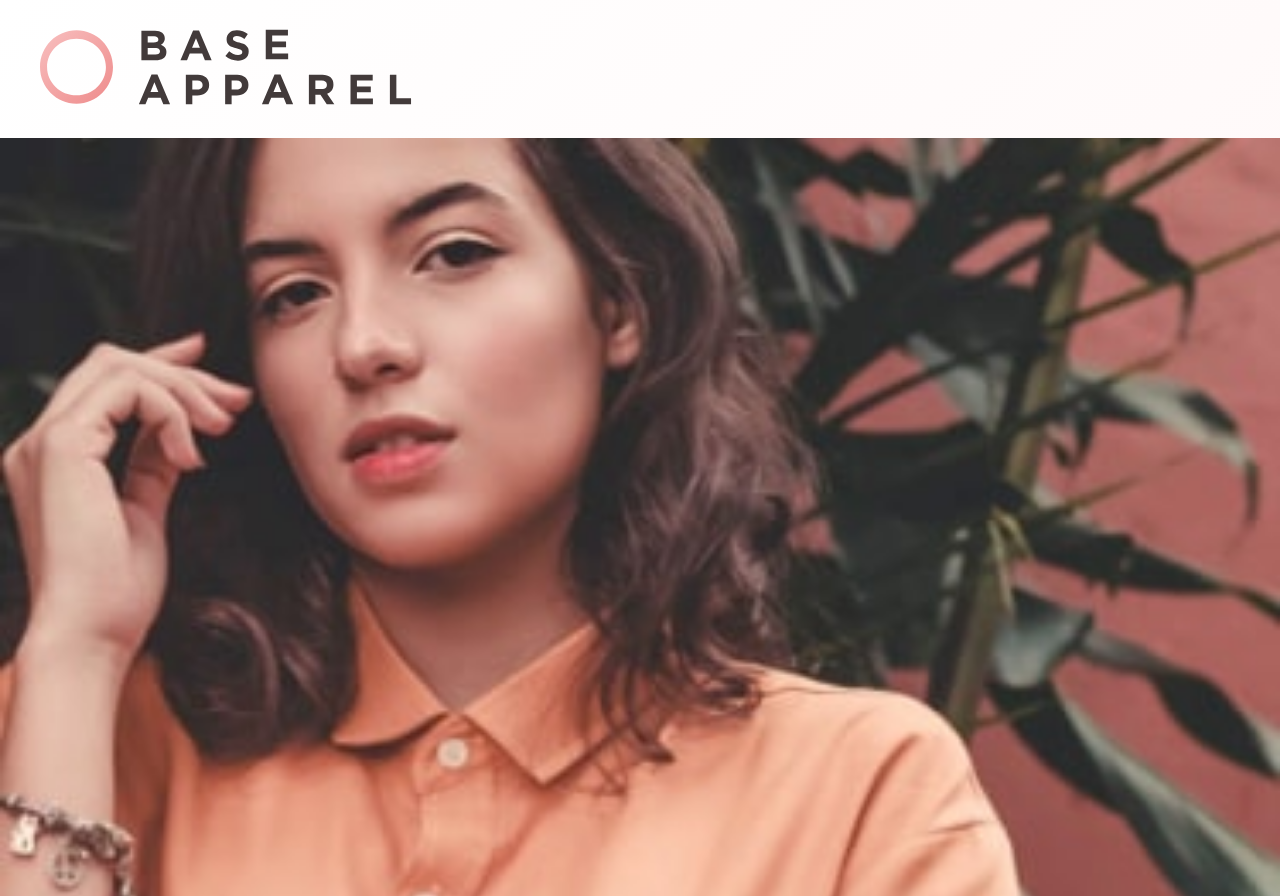
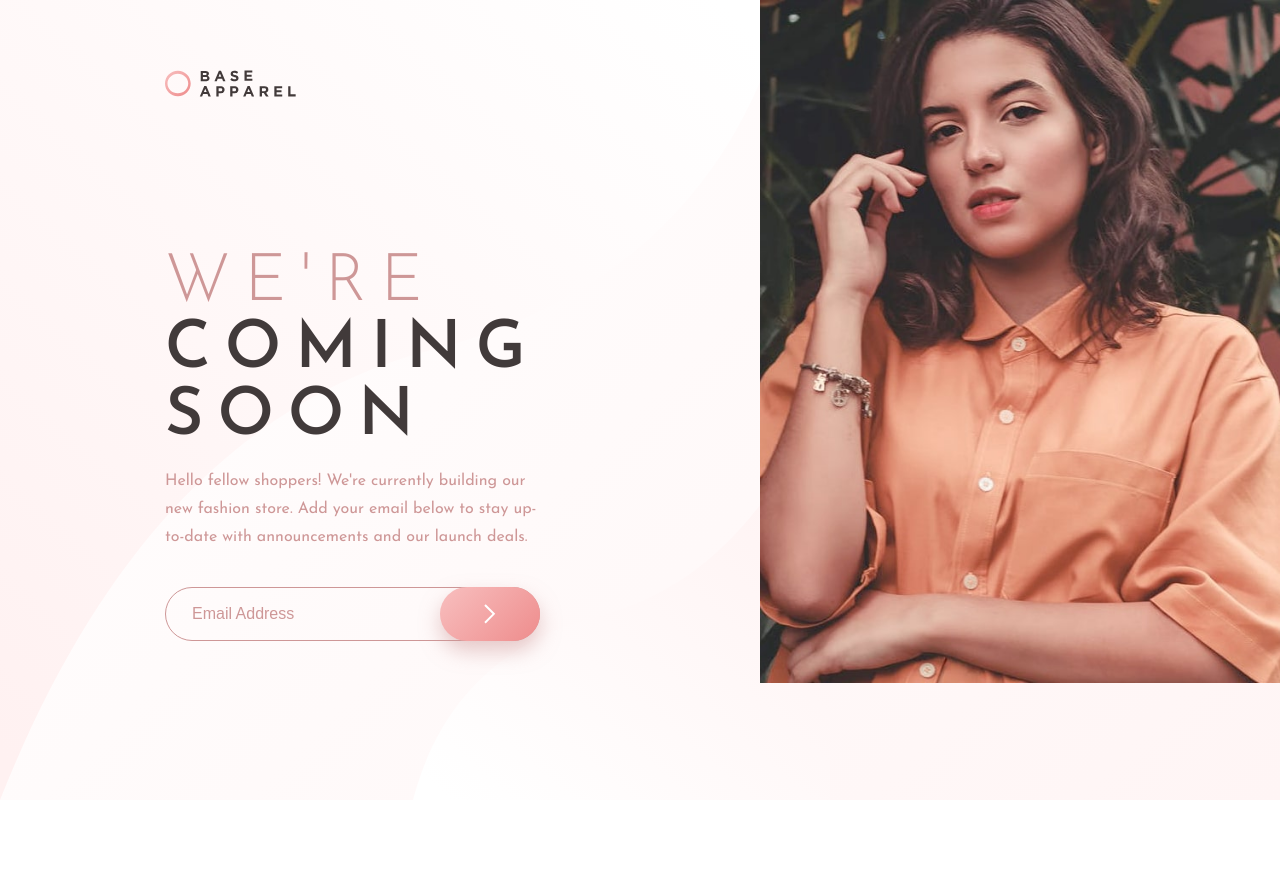
Before and after one commit to Rakha112/base-apparel-coming-soon, a plain HTML site: page index.html in a window 1280 px wide. Shown: the top 896 px of the page. After the commit the page ends 800 px from the top, so only its background shows below. Drawn offline with Linux system fonts and the light colour scheme.

Commit message:
initial commit

```diff
--- a/index.html
+++ b/index.html
@@ -18,6 +18,7 @@
 </head>
 <body>
   <div class="container">
+    <div class="isi">
       <div class="logo">
         <img src="images/logo.svg" alt="">
       </div>
@@ -42,6 +43,7 @@
         </div>
       </div>
     </div>
+  </div>
   <!-- <footer>
     <p class="attribution">
       Challenge by <a href="https://www.frontendmentor.io?ref=challenge" target="_blank">Frontend Mentor</a>.
--- a/scss/main.scss
+++ b/scss/main.scss
@@ -19,22 +19,61 @@ body {
 }
 
 .container {
+    @media screen and (min-width: 1000px) {
         display: flex;
-
+        flex-direction: row;
+        align-items: center;
+        justify-content: center;
+        min-height: 100vh;
+    }
+    display: flex;
     flex-direction: column;
     min-height: 100vh;
+    .isi {
+
+        @media screen and (min-width: 1000px) {
+            gap: 220px;
+            width: 1440px;
+            height: 800px;
+            display: grid;
+            grid-template-columns: 1fr;
+            overflow: hidden;
+            background-image: url("../images/bg-pattern-desktop.svg");
+            background-repeat: no-repeat;
+            background-size: contain;
+        }
         .logo {
+            @media screen and (min-width: 1000px) {
+                grid-column: 1/2;
+                grid-row: 1;
+                margin: 70px 0 28px 165px;
+            }
             margin: 28px 0 28px 40px;
             img {
+                @media screen and (min-width: 1000px) {
+                    width: 35%;
+                }
                 width: 30%;
             }
         }
         .gambar {
+            @media screen and (min-width: 1000px) {
+                grid-column: 2/3;
+            }
             .gambar-dekstop {
                 display: none;
+                @media screen and (min-width: 1000px) {
+                    display: block;
+                    img {
+                        width: 100%;
+                    }
+                }
 
             }
             .gambar-mobile {
+                @media screen and (min-width: 1000px) {
+                    display: none;
+                }
                 img {
                     width: 100%;
                 }
@@ -42,10 +81,23 @@ body {
             }
         }
         .content {
+            @media screen and (min-width: 1000px) {
+                grid-column: 1/2;
+                grid-row: 1;
+                padding: 0;
+                margin-left: 165px;
+                margin-top: 200px;
+                text-align: left;
+
+            }
             text-align: center;
             padding: 0 40px;
             margin-bottom: 100px;
             h1 {
+                @media screen and (min-width: 1000px) {
+                    font-size: 66px;
+                    letter-spacing: 14px;
+                }
                 margin: 50px 0 16px 0;
                 letter-spacing: 8px;
                 text-transform: uppercase;
@@ -58,6 +110,10 @@ body {
                 font-weight: 600;
             }
             p {
+                @media screen and (min-width: 1000px) {
+                    font-size: 16px;
+                    line-height: 1.75;
+                }
                 line-height: 1.5;
                 font-weight: 400;
                 font-size: 13.5px;
@@ -75,7 +131,11 @@ body {
                 form {
                     width: 100%;
                     input[type=text] {
-
+                        @media screen and (min-width: 1000px) {
+                            height: 54px;
+                            border-radius: 28px;
+                            font-size: 16px;
+                        }
                         padding-left: 26px;
                         border: 1px $Desaturated-Red solid;
                         background: none;
@@ -86,7 +146,12 @@ body {
                     }
                 }
                 .button {
-                box-shadow: 0px 20px 20px hsla(0, 36%, 70%, 0.5);
+                    @media screen and (min-width: 1000px) {
+                        height: 54px;
+                        width: 100px;
+                        border-radius: 28px;
+                    }
+                    box-shadow: 0px 10px 20px hsla(0, 36%, 70%, 0.5);
                     background-image: linear-gradient(135deg,hsl(0, 80%, 86%),hsl(0, 74%, 74%));
                     top: 0;
                     right: 0;
@@ -100,7 +165,15 @@ body {
                     height: 46px;
                     margin-left: -10px;
                     background-color: black;
+                    transition: 0.5s all ease;
+                }
+                .button:hover {
+                    box-shadow: 0px 20px 20px hsla(0, 36%, 70%, 0.5);
+                    background-image: linear-gradient(135deg,hsl(0, 83%, 88%),hsl(0, 63%, 80%));
                 }
             }
         }
     }
+
+
+}
```
Also changed, not shown: css/main.css, 1 other file. Lines whose indentation alone changed are shown as unchanged.
